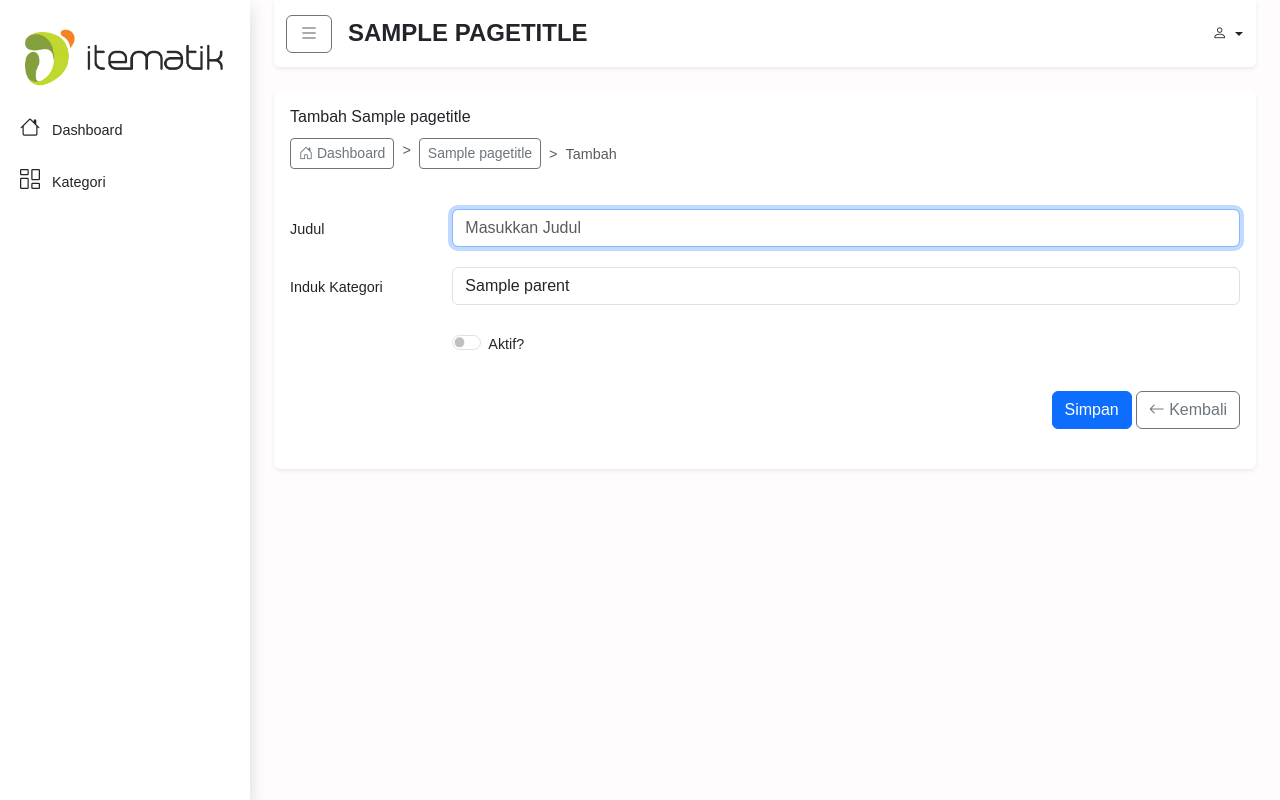
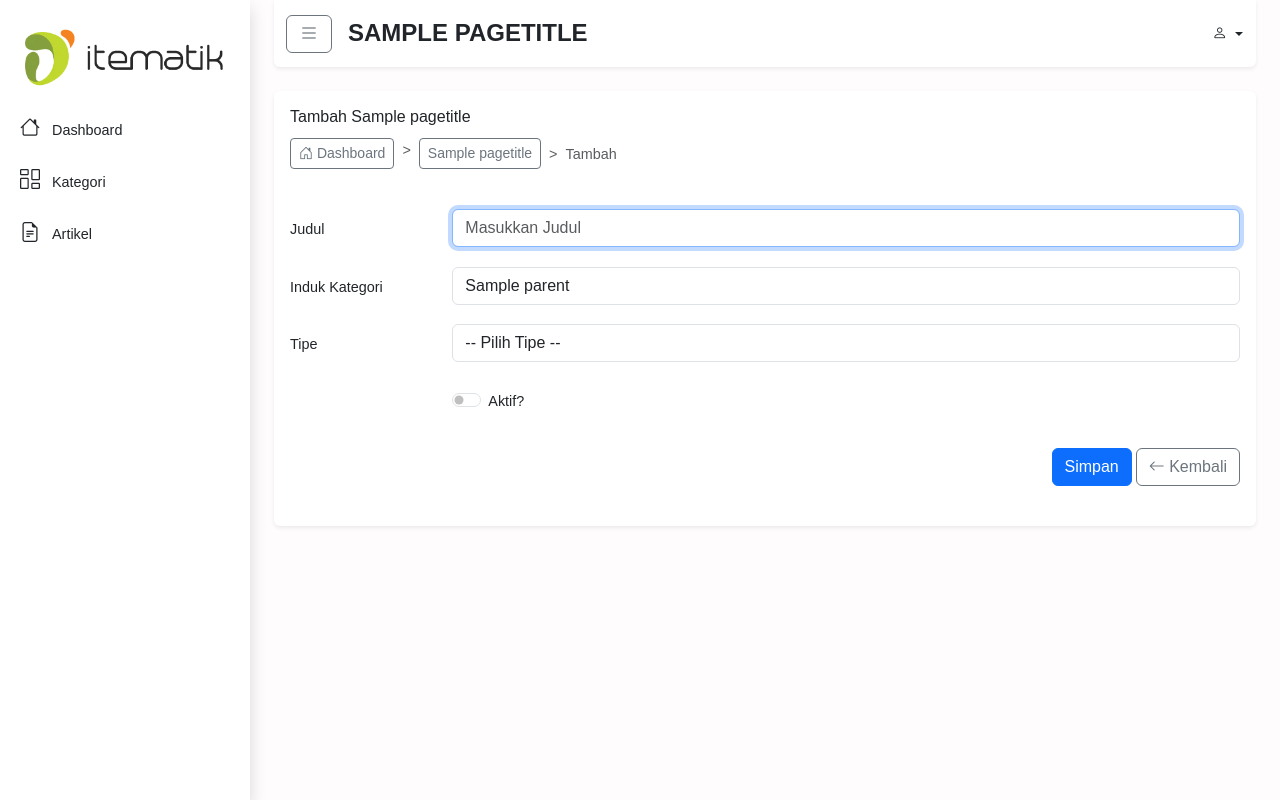
Before and after one commit to Betanto/ceritakita, a PHP site: template templates/categories/form.twig in a window 1280 px wide. Run offline with PHP 8.4, Linux system fonts and the light colour scheme; the template is opened without the code that fills it: most values are stand-ins (such as "Sample title", 1, 10 or a date in 2020); some libraries are stand-ins or nearby versions.

Commit message:
Add type to category

```diff
--- a/src/Application/Controllers/CategoryController.php
+++ b/src/Application/Controllers/CategoryController.php
@@ -37,6 +37,7 @@ class CategoryController
             'c.name',
             'c.id_parent',
             'c.status',
+            'c.type',
             'p.id(parent_id)',
             'p.name(parent_name)'
         ], [
@@ -134,7 +135,7 @@ class CategoryController
             'name' => $data['name'],
             'slug' => $slug,
             'id_parent' => $data['id_parent'],
-            'type' => 'Post',
+            'type' => $data['type'],
             'status' => $status
         ]);
 
@@ -252,7 +253,7 @@ class CategoryController
         $updated = $this->db->update($this->tablename, [
             'name' => $data['name'],
             'id_parent' => $data['id_parent'],
-            'type' => 'Post',
+            'type' => $data['type'],
             'status' => $status
         ], ['id' => $args['id']]);
 
--- a/templates/categories/form.twig
+++ b/templates/categories/form.twig
@@ -56,6 +56,23 @@
                 </div>
                 <div class="row mb-3">
                     <div class="col-lg-2">
+                        <label for="type" class="form-label mt-2">Tipe</label>
+                    </div>
+                    <div class="col-lg-10">
+                        <select name="type" id="type" class="form-control">
+                            <option value="">-- Pilih Tipe --</option>
+                            <option value="0" {% if category and category.type == '0' %}selected{% endif %}>Post</option>
+                            <option value="1" {% if category and category.type == '1' %}selected{% endif %}>Cerita</option>
+                        </select>
+                        {% if errors.type is defined %}
+                            <span class="invalid-feedback" role="alert">
+                                <strong>{{ errors.type }}</strong>
+                            </span>
+                        {% endif %}
+                    </div>
+                </div>
+                <div class="row mb-3">
+                    <div class="col-lg-2">
                     </div>
                     <div class="col-lg-10">
                         <div class="form-check form-switch py-2">
--- a/templates/categories/list.twig
+++ b/templates/categories/list.twig
@@ -37,6 +37,7 @@
                         <tr>
                             <th class="mobile-p d-none no-sort"></th>
                             <th class="desktop">Judul</th>
+                            <th class="desktop text-center">Tipe</th>
                             <th class="desktop">Induk</th>
                             <th class="desktop text-center no-sort">Status</th>
                             <th class="desktop text-center no-sort">Action</th>
@@ -66,6 +67,7 @@
                                     </div>
                                 </td>
                                 <td>{{ category.name }}</td>
+                                <td>{{ category.type == 0 ? '<span class="badge text-bg-success p-2">Post</span>' : '<span class="badge text-bg-warning p-2">Cerita</span>' }}</td>
                                 <td>{{ category.parent_name }}</td>
                                 <td class="text-center">{{ category.status == 1 ? '<span class="badge text-bg-success p-2">Aktif</span>' : '<span class="badge text-bg-warning p-2">Tidak</span>' }}</td>
                                 <td>
@@ -106,8 +108,9 @@
                     orderable: false,
                 },
                 {
-                    targets  : [3,4],
+                    targets  : [2, 4, 5],
                     width: "50px",
+                    className: "text-center",
                 },
             ],
             responsive: {
--- a/templates/partials/sidebar.twig
+++ b/templates/partials/sidebar.twig
@@ -18,5 +18,9 @@
         <li class="{{ routename == 'categories' ? 'active' }}">
             <a href="/categories"><h5 class="d-inline-block mb-0"><i class="bi bi-columns-gap"></i></h5> <span class="sidebar-nav-text ms-2">Kategori</span></a>
         </li>
+        <li class="{{ routename == 'articles' ? 'active' }}">
+            <a href="/articles"><h5 class="d-inline-block mb-0"><i class="bi bi-file-earmark-text"></i></h5> <span class="sidebar-nav-text ms-2">Artikel</span></a>
+        </li>
+
     </ul>
 </nav>
```
